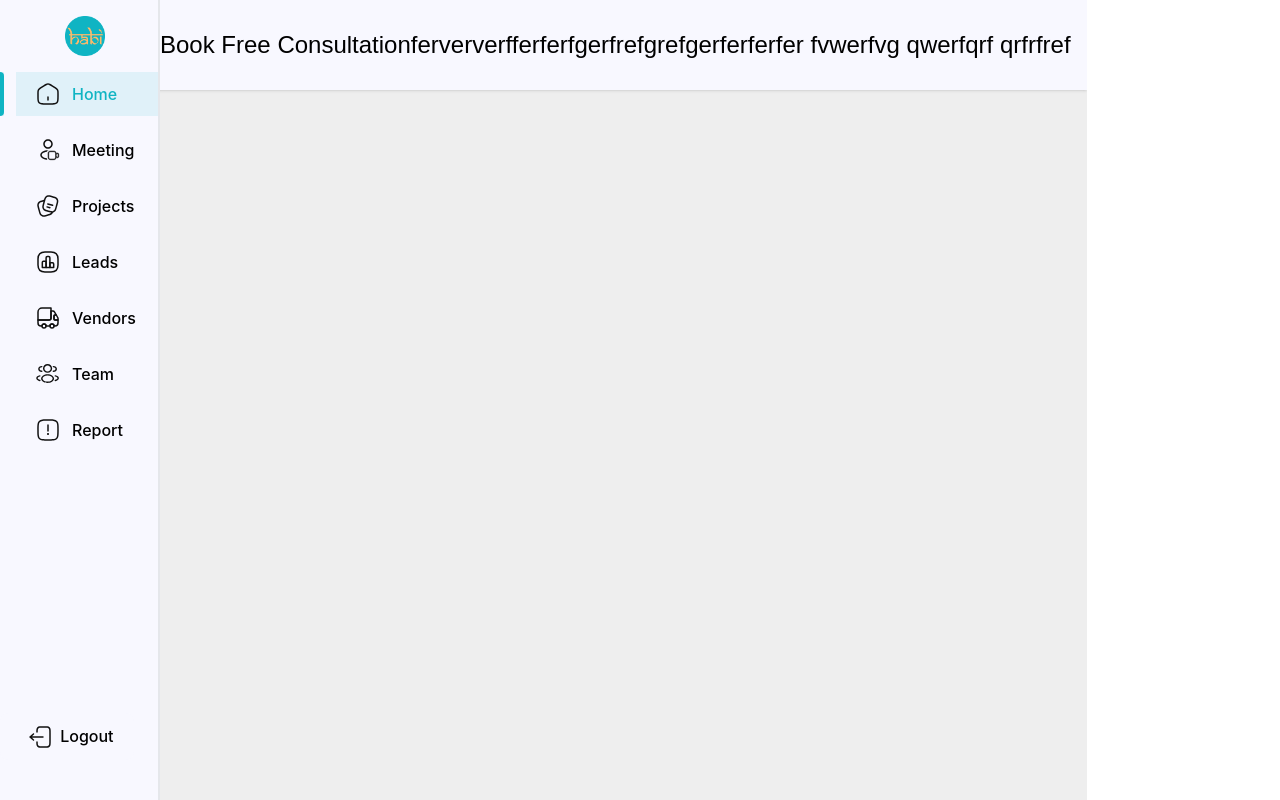
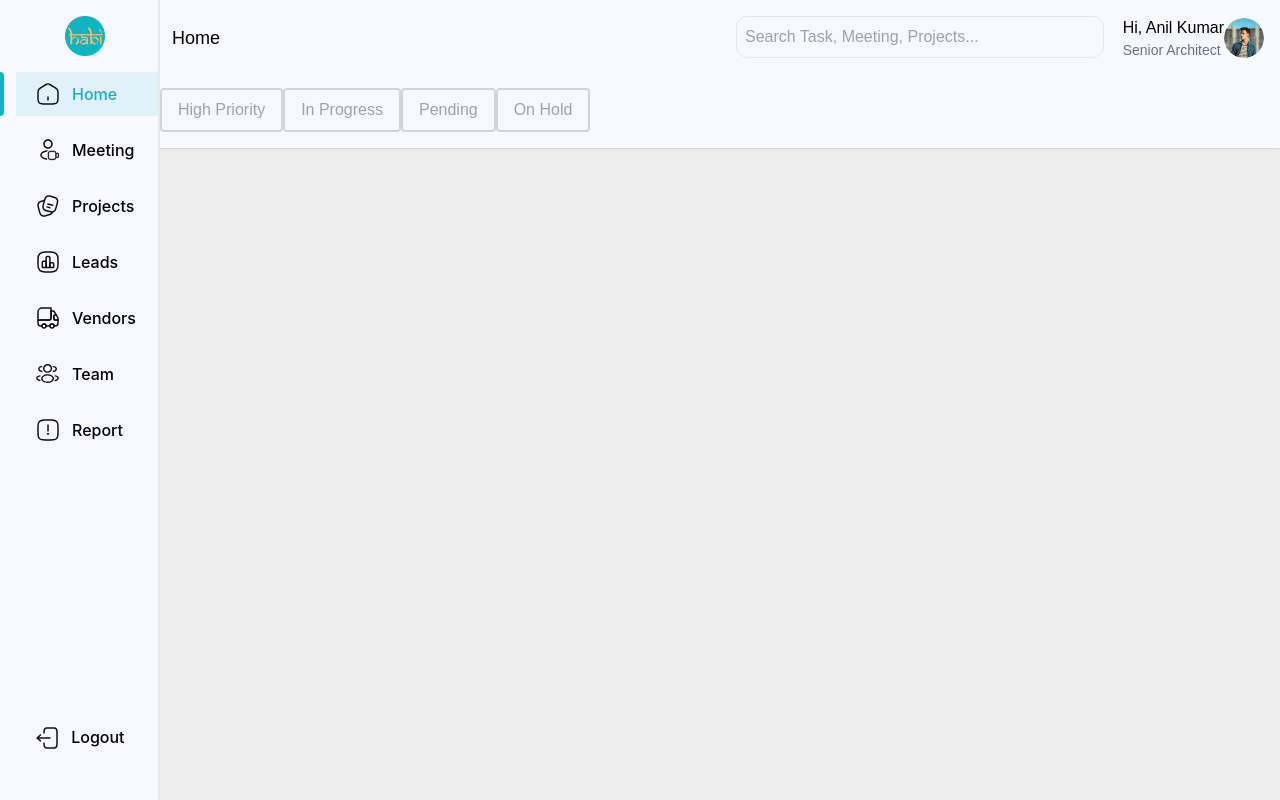
Before and after one commit to tejudharanesh/HABI_internal, a React (Vite) app: page / in a window 1280 px wide. Built offline with nearby package versions, Linux system fonts and the light colour scheme.

Commit message:
created dashboard

```diff
--- /dev/null
+++ b/src/components/Admin/TaskFilters.jsx
@@ -0,0 +1,24 @@
+import React from "react";
+function TaskFilters() {
+  return (
+    <div className="min-h-screen items-center bg-background font-poppins w-full">
+      <div
+        className={`w-screen bg-layoutColor shadow p-4 h-auto mb-3 md:pl-20 lg:pl-40`}
+      >
+        {" "}
+        {["High Priority", "In Progress", "Pending", "On Hold"].map(
+          (status, index) => (
+            <button
+              key={index}
+              className="px-4 py-2 rounded bg-layoutColor text-gray-400 border-2 border-gray-300"
+            >
+              {status}
+            </button>
+          )
+        )}
+      </div>
+    </div>
+  );
+}
+
+export default TaskFilters;
--- a/src/components/header/Header.jsx
+++ b/src/components/header/Header.jsx
@@ -1,29 +1,31 @@
 import React from "react";
+import profile from "../../assets/images/profile.png";
 
 const Header = () => {
   return (
-    <div className="flex flex-col items-center bg-background font-poppins w-full md:w-[80px] h-auto">
+    <div className="flex flex-col items-center bg-background font-poppins w-full">
+      <div
+        className={`flex flex-col w-screen bg-layoutColor p-4 h-auto md:pl-20 lg:pl-40`}
+      >
+        <div className="relative h-10">
+          <p className="text-black text-lg absolute left-3 top-2">Home</p>
           <input
             type="text"
             placeholder="Search Task, Meeting, Projects..."
-        className="border rounded p-2 w-1/3"
+            className="border rounded-xl p-2 w-1/3 absolute right-40 bg-layoutColor"
           />
-      <div className="flex space-x-4">
-        <button className="bg-teal-500 text-white px-4 py-2 rounded">
-          Assign Task
-        </button>
-        <button className="bg-teal-500 text-white px-4 py-2 rounded">
-          Add Employee
-        </button>
+          <div className="flex absolute right-0">
             <div className="flex items-center">
+              <div className="ml-2">
+                <p className="text-black">Hi, Anil Kumar</p>
+                <p className="text-gray-500 text-sm">Senior Architect</p>
+              </div>
               <img
-            src="profile-pic-url" // Replace with actual image URL
+                src={profile} // Replace with actual image URL
                 alt="Profile"
                 className="w-10 h-10 rounded-full"
               />
-          <div className="ml-2">
-            <p>Hi, Anil Kumar</p>
-            <p className="text-gray-500 text-sm">Senior Architect</p>
+            </div>
           </div>
         </div>
       </div>
--- a/src/components/navbar/Navbar.jsx
+++ b/src/components/navbar/Navbar.jsx
@@ -126,11 +126,11 @@ const Navbar = () => {
                   <div>{selected === button.id && <SelectionIndicator />}</div>
                 </div>
               ))}
-              <button className="bg-layoutColor absolute bottom-10">
+              <button className="bg-layoutColor absolute bottom-10 outline-none focus:outline-none border-none ring-0">
                 <img
                   src={logout}
                   alt="Logout"
-                  className="inline-block mr-2 ml-2"
+                  className="inline-block mr-3 ml-4"
                 />
                 <span className="text-black inline-block md:hidden lg:inline">
                   Logout
--- a/src/pages/Admin/Home.jsx
+++ b/src/pages/Admin/Home.jsx
@@ -4,7 +4,7 @@ function Home() {
   return (
     <div className="min-h-screen flex flex-col items-center bg-background font-poppins w-full">
       <div
-        className={`flex flex-col items-center w-full bg-layoutColor shadow p-4 h-auto mb-3 md:pl-20 lg:pl-40`}
+        className={`flex flex-col items-center w-screen bg-layoutColor shadow p-4 h-auto mb-3 md:pl-20 lg:pl-40`}
       >
         <h1 className="text-[21px] lg:text-[24px] my-4 text-black font-medium">
           Book Free Consultationferververfferferfgerfrefgrefgerferferfer
--- a/src/pages/dashboard/Dashboard.jsx
+++ b/src/pages/dashboard/Dashboard.jsx
@@ -1,7 +1,8 @@
 import React from "react";
 import Navbar from "../../components/navbar/Navbar";
 import Home from "../Admin/Home";
-
+import Header from "../../components/header/Header";
+import TaskFilters from "../../components/Admin/TaskFilters";
 function Dashboard() {
   return (
     <div className="flex h-screen overflow-hidden">
@@ -10,8 +11,9 @@ function Dashboard() {
 
       {/* Main Content */}
       {/* Add ml-64 to create space for the navbar */}
-      <div className="flex flex-col flex-grow">
-        <Home />
+      <div className="">
+        <Header />
+        <TaskFilters />
       </div>
     </div>
   );
```
Also changed, not shown: src/assets/images/profile.png (added). Lines whose indentation alone changed are shown as unchanged.
